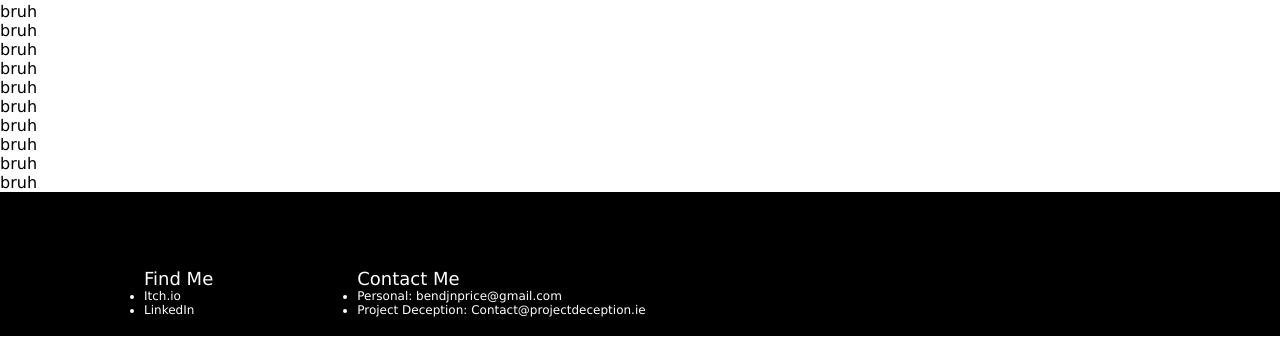
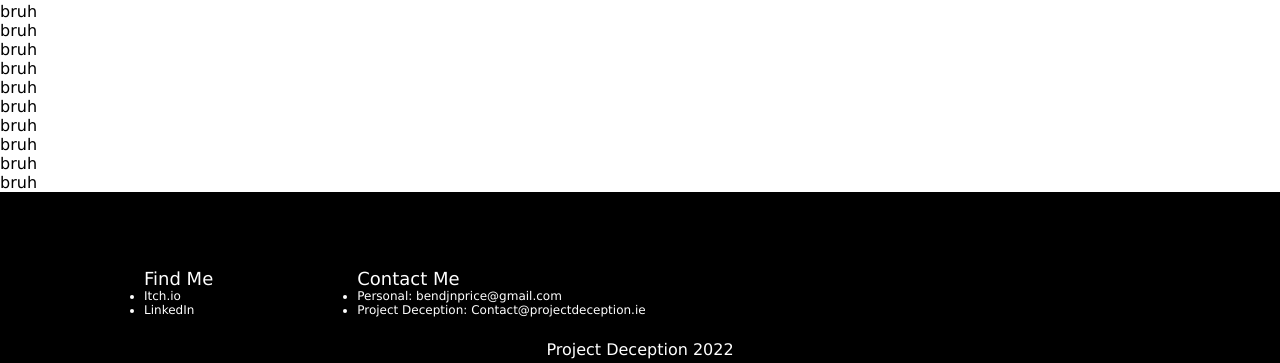
Before and after one commit to BenjaminPricee/BenjaminPricee.github.io, a plain HTML site: page index.html in a window 1280 px wide. Shown: the part 962-1325 px from the top of the page. Before the commit the page ends 1298 px from the top, so only its background shows below. Drawn offline with Linux system fonts and the light colour scheme.

Commit message:
Tag Started

```diff
--- a/assets/style.css
+++ b/assets/style.css
@@ -35,6 +35,13 @@ a{
 	border-width: 72px;
 }
 
+.tag{
+	color: white;
+	background: black;
+	text-align: center;
+	padding: 4px;
+}
+
 ul{
 	margin: 0px;
 	padding: 4px 72px;
--- a/index.html
+++ b/index.html
@@ -30,5 +30,6 @@
 				<li>Project Deception: Contact@projectdeception.ie</li>
 			</ul>
 		</div>
+		<div class="tag">Project Deception 2022</div>
 	</body>
 </html>
```
